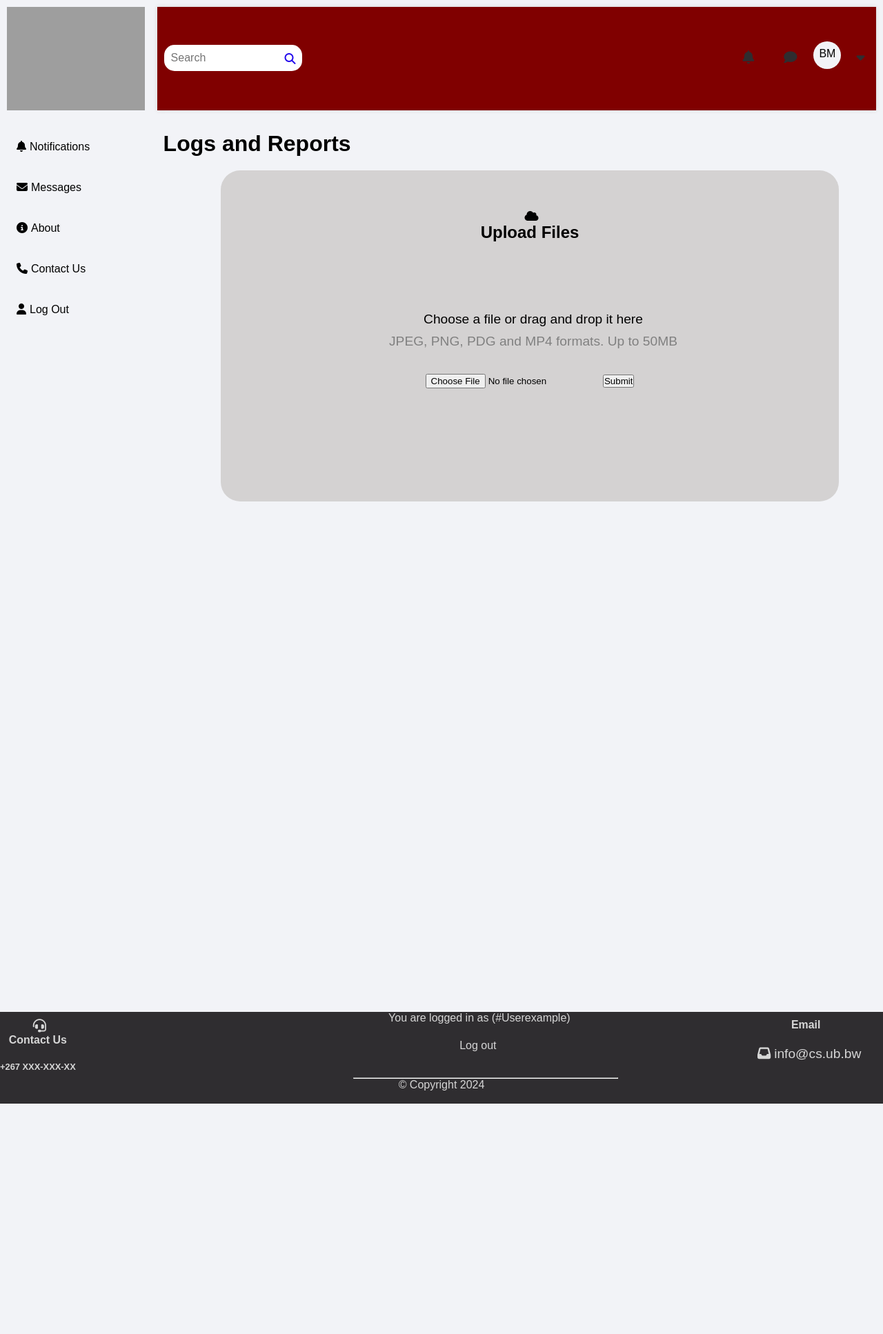
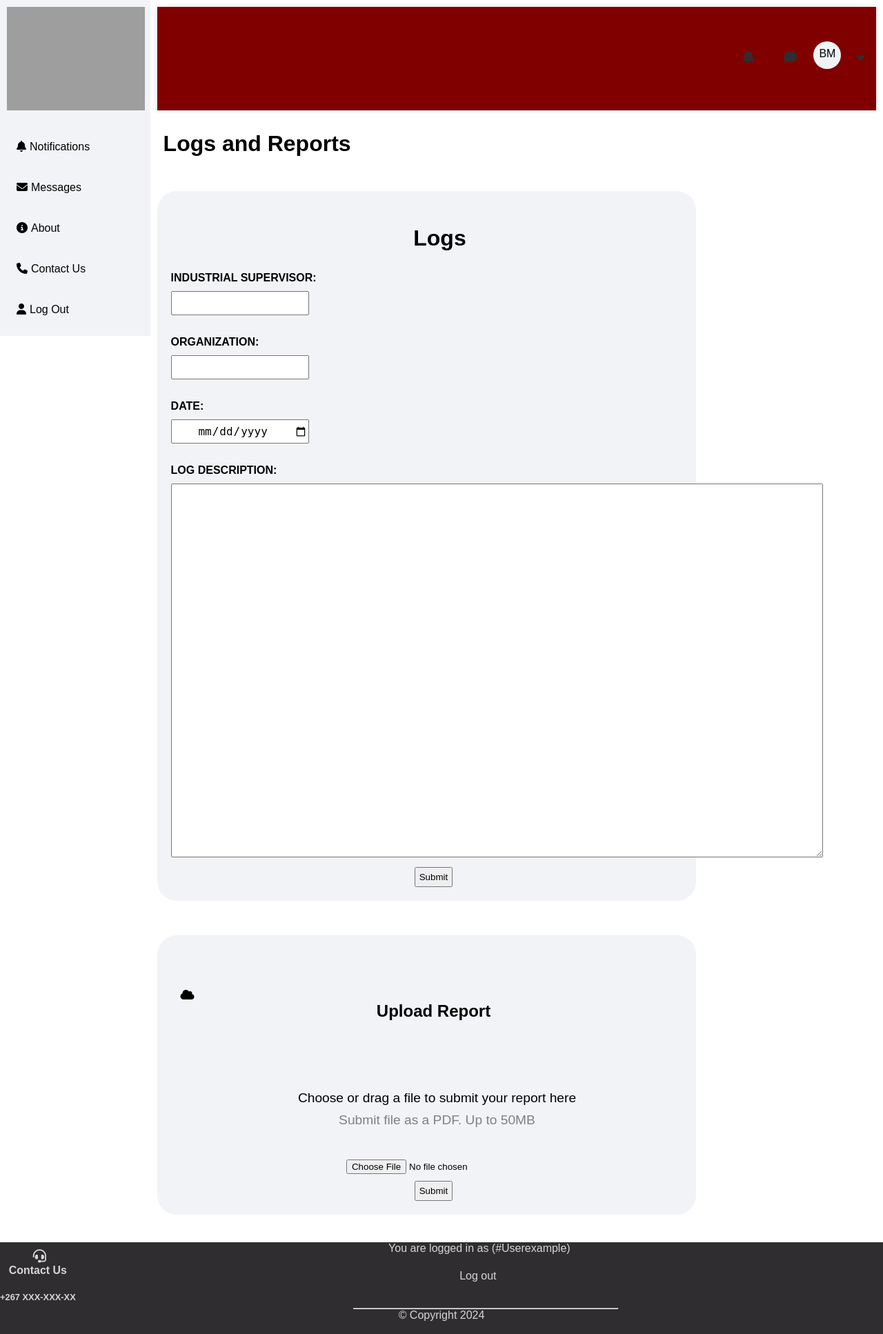
Before and after one commit to Bradley-makuke/IAMS, a PHP site: page /LogsandReports.html in a window 1280 px wide. Shown: the whole page at 69% size. Before the commit the page ends 1600 px from the top, so only its background shows below. Run offline with PHP 8.4, Linux system fonts and the light colour scheme; grey boxes are pictures that could not be loaded.

Commit message:
Add files via upload

```diff
--- a/LogsandReports.css
+++ b/LogsandReports.css
@@ -5,7 +5,7 @@
 }
 
 body{
-  background-color: #f2f3f7;
+  background-color: white;
   font-family: Arial, Helvetica, sans-serif;
 }
 
@@ -92,11 +92,13 @@ margin-left: 10px;
   float: left;
   width: 17%;
   padding: 10px;
+  background-color: #f2f3f7;
 }
 
 .column2 {
   float: left;
   width: 83%;
+  height: 100%;
   padding: 10px;
 }
 
@@ -159,9 +161,6 @@ h1{
   margin-top: 30px;
 }
 
-.spec{
-  color: grey;
-}
 
 button{
   padding: 8px;
@@ -178,48 +177,85 @@ main{
   margin-top: 20px;
   background-color: #ffff;
 }
-.dash-cards{
-  width: 70%;
-  height: 60%;
-  background-color: rgb(212, 210, 210);
+
+.logs-div{
+
+  margin-bottom: 30px;
+  margin-top: 50px;
+  padding-top: 20px;
+  padding-left: 20px;
+  padding-bottom: 20px;
+  background-color:  #f2f3f7;
+  border-color: #2f2d30;
+  width: 75%;
   border-radius: 28px;
-  position: absolute;
-  color: black;
-    margin-bottom: 30px;
-  text-align: center;
+
 
 }
-.dash-cards:nth-child(1){
-  left: 25%;
+
+.logs-div input[type = "submit"]{
+  display: block;
+  margin-left: auto;
+  margin-right: auto;
+  margin-top: 10px;
+  padding: 5px;
 }
-.dash-cards:nth-child(2){
-  left: 60%;
+.logs-div label{
+  margin-top: 30px;
+  font-family: "arial";
 }
-.dash-cards:nth-child(3){
-top: 96%;
-  left: 25%;
-}
-.dash-cards:nth-child(4){
-  top:96%;
-  left: 60%;
+
+.report-div{
+  margin-bottom: 30px;
+  margin-top: 50px;
+  padding-top: 20px;
+  padding-left: 20px;
+  padding-bottom: 20px;
+  background-color:  #f2f3f7;
+  border-color: #2f2d30;
+  width: 75%;
+  border-radius: 28px;
 
 }
-.dash-cards:nth-child(5){
-top: 133%;
-  left:25%
+.logs-div input[type = "text"]{
+  width: 200px;
+  height: 35px;
+  font-size: 16px;
 }
-.dash-cards:nth-child(6){
-  top:133%;
-  left: 60%;
 
+.logs-div input[type = "date"]{
+  width: 200px;
+  height: 35px;
+  font-size: 16px;
+  text-align: center;
 }
-.dash-cards p{
+textarea{
+  font-size: 16px;
+  font-family: "arial";
+}
+
+.report-div p{
   margin-left: 10px;
   margin-top: 10px;
   font-size: 1.2rem;
+  text-align: center;
+}
+.report-div input[type = "submit"]{
+  display: block;
+  margin-top: 10px;
+  margin-right: auto;
+  margin-left: auto;
+  padding: 5px;
 }
 
-.dash-cards span{
+.report-div input[type = "file"]{
+  display: block;
+  margin-top: 10px;
+  margin-right: auto;
+  margin-left: auto;
+}
+
+.report-div span{
   float: right;
   border-radius: 20px;
   width: 90px;
@@ -234,9 +270,10 @@ top: 133%;
   padding-left: 9px;
   box-shadow: 5px 5px 5px 0 gray;
 }
+
+
 footer{
-  position: absolute;
-  bottom: -100%;
+
   background-color: #2f2d30;
   width: 100%;
   color: #d6d6d6;
@@ -272,6 +309,29 @@ footer a{
 @media screen  and (max-width:600px) {
   nav, main{
       width:100%;
+
   }
+}
+
+input[type = "text"]{
+  display: block;
+  margin-top: 10px;
+  width: 100px;
+  height: 30px;
+  margin-bottom: 10px;
+}
+
+
+label{
+  display: block;
+  margin-bottom: 10px;
+  font-family: arial;
+  font-weight: bold;
+  font-size: 16px;
+}
+
+#log-input{
+  font-size: 16px;
+  line-height: 22px;
 
 }
--- a/LogsandReports.html
+++ b/LogsandReports.html
@@ -29,15 +29,10 @@
       </div>
 
       <div class="column2">
-    <header>
-      <div class="searchbar">
-          <form>
-            <input type="text" name="text" class="searchbox" placeholder="Search">
-            <i class="fa-solid fa-magnifying-glass" style="color: #2309ec;"></i>
-          </form>
-        </div>
+        <header>
 
-      <div class="profile-container">
+
+        <div class="profile-container">
 
         <a href="#"><i class="fa-solid fa-bell"></i></a>
         <a href="#"><i class="fa-solid fa-comment"></i></a>
@@ -47,14 +42,9 @@
         ></a>
         <div class="profile-menu" id="myDropdown">
           <ul>
-            <br />
-            <li><a href="#">Accessibility</a></li>
-            <br />
             <hr />
             <br />
             <li><a href="#">Profile</a></li>
-            <br />
-            <li><a href="#">Private files</a></li>
             <br />
             <hr />
             <br />
@@ -71,17 +61,43 @@
 
     <h1>Logs and Reports</h1>
     <main>
-      <div class="dash-cards">
-        <br><br><br>
-        <a href="browse.html"><i class="fa-solid fa-cloud"></i><h2>Upload Files</h2></a>
+      <div class ="logs-div">
+        <form action="LogsAndReports.php" method="POST">
+          <h1 style="text-align: center;">Logs</h1>
+
+          <label for="industrialSupervisor"> INDUSTRIAL SUPERVISOR:</label>
+          <input type="text" name="industrialSupervisor">
+
+          <label for="organization">ORGANIZATION:</label>
+          <input type="text" name="organization">
+
+          <Label for="date">DATE:</Label>
+          <input type="date" name="date">
+
+          <label for= "description">LOG DESCRIPTION:</label>
+          <textarea name="description" id="description" cols="100" rows="30"></textarea>
+
+          <input type="submit">
+
+        </form>
+      </div>
+
+
+      <div class="report-div">
+        <form action="LogsAndReports.php" method ="POST">
+          <br><br><br>
+        <a href="browse.html"><i class="fa-solid fa-cloud"></i><h2 style="text-align: center;">Upload Report</h2></a>
         <br><br><br><br>
-        <p>Choose a file or drag and drop it here</p>
-        <p class="spec"> JPEG, PNG, PDG and MP4 formats. Up to 50MB</p>
+        <p class = "form2-text">Choose or drag a file to submit your report here</p>
+        <p class="form2-text" style="color: grey;"> Submit file as a PDF. Up to 50MB</p>
         <br><br>
-        <form action="/action_page.php">
-          <input type="file" id="myFile" name="filename">
-          <input type="submit">
+
+        <input type="file" id="myFile" name="pdfFile" accept=".pdf">
+
+        <input type="submit">
+
         </form>
+
       </div>
 
     </main>
@@ -105,10 +121,8 @@
         <br />
       </div>
       <div id="right-links">
-        <h5>Email</h5>
         <br />
-        <span><i class="fa-solid fa-inbox"></i>info@cs.ub.bw</span>
-      </div>
+        </div>
     </footer>
 
     <script>
```
Also changed, not shown: LogsAndReports.php (added, +127 -0 lines), configure.php (+6 -3 lines).
